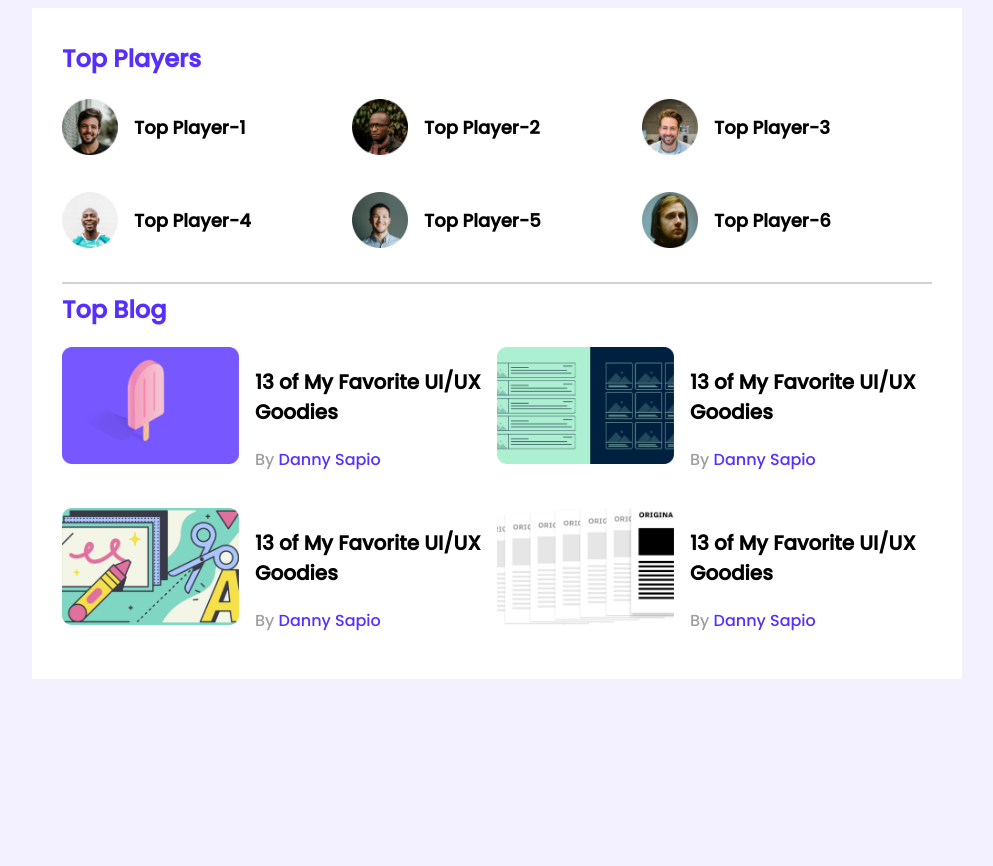
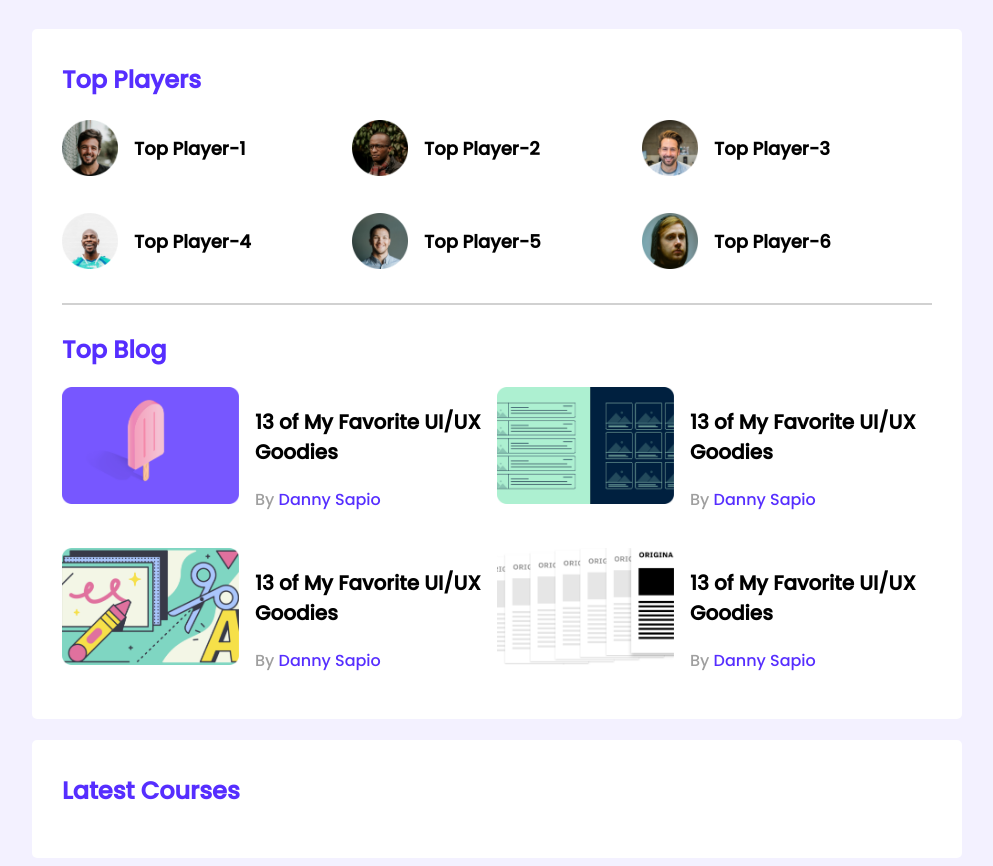
Before and after one commit to md-hasibkhan/leader-board, a plain HTML site: page index.html in a window 1280 px wide. Shown: the whole page, without its empty margins (143-1136 px from the left). Before the commit the page ends 800 px from the top, so only its background shows below. Drawn offline with Linux system fonts and the light colour scheme.

Commit message:
section updated

```diff
--- a/index.html
+++ b/index.html
@@ -91,6 +91,10 @@
 
         </div>
        </section>
+       <!-- Latest Courses -->
+       <section class="container">
+           <h2 class="section-title">Latest Courses</h2>
+       </section>
     </main>
 
 </body>
--- a/styles/style.css
+++ b/styles/style.css
@@ -6,16 +6,21 @@ body{
     background-color: #F3F1FF;
 }
 main{
-    display:flex;
+    display: flex;
     justify-content: center;
+    flex-direction: column;
+    align-items: center;
 }
 .container{
     background-color: #FFFFFF;
     width:870px;
     padding:30px;
+    margin-top: 21px;
+    border-radius: 5px;
 }
 hr{
     border: 1px solid #D1D1D1;
+    margin-bottom: 27px;
 
 }
 /* top players styles */
```
